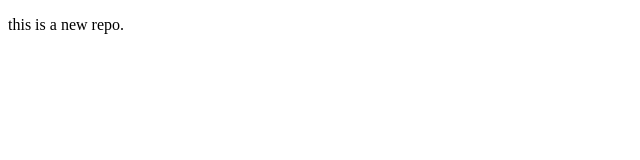
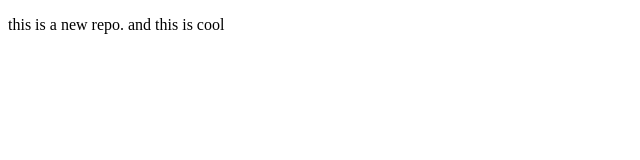
Before and after one commit to Ichigoat9330/local-repo, a plain HTML site: page index.html in a window 1280 px wide. Shown: the whole page, without its empty margins (0-640 px from the left). Drawn offline with Linux system fonts and the light colour scheme.

Commit message:
changes made

```diff
--- a/index.html
+++ b/index.html
@@ -1,7 +1,9 @@
 <!DOCTYPE html>
 <html>
 <body>
- <p>this is a new repo.</p>
+ <p>this is a new repo.
+    and this is cool
+ </p>
 </body>
 
 
```
Also changed, not shown: 1 other file.
